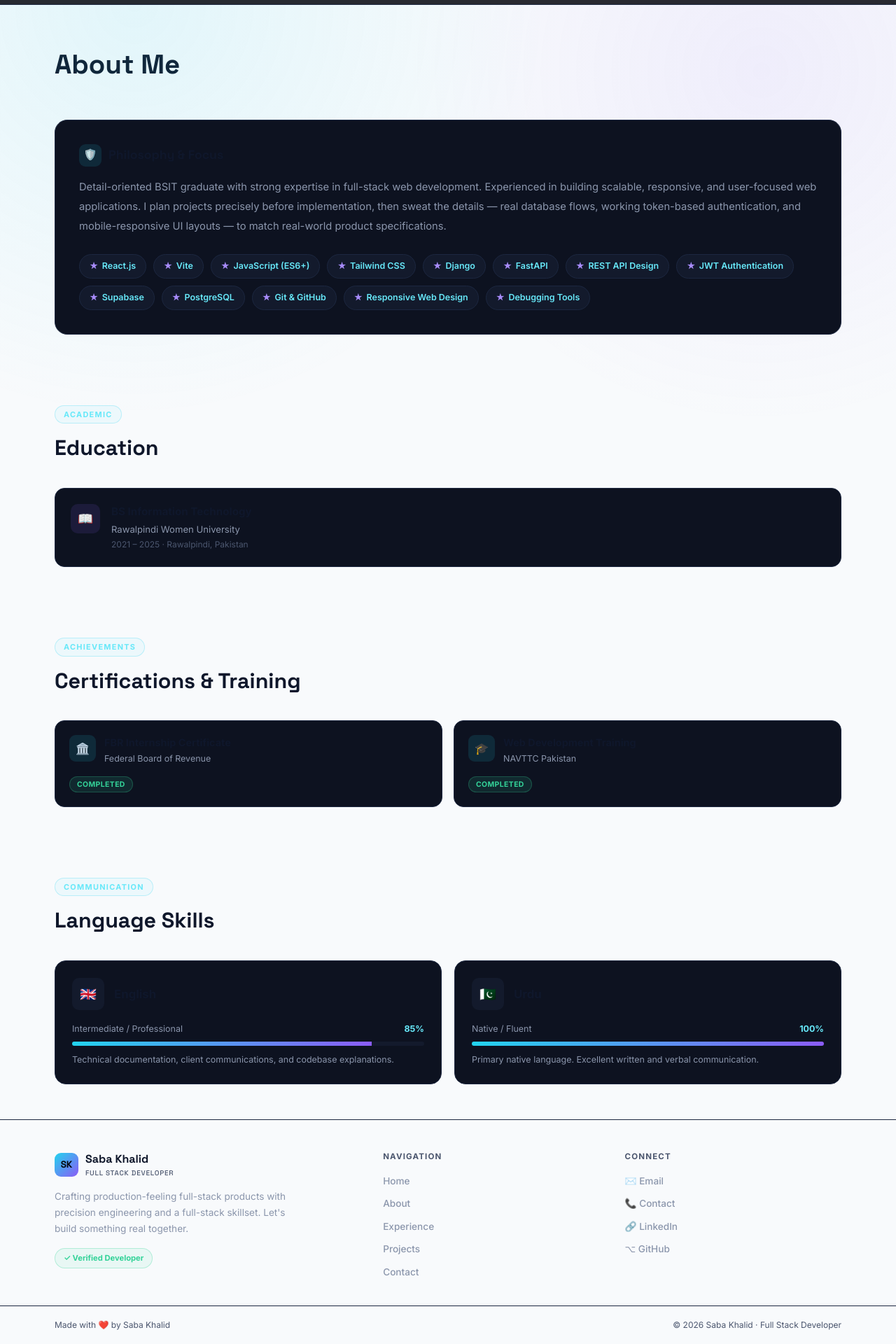
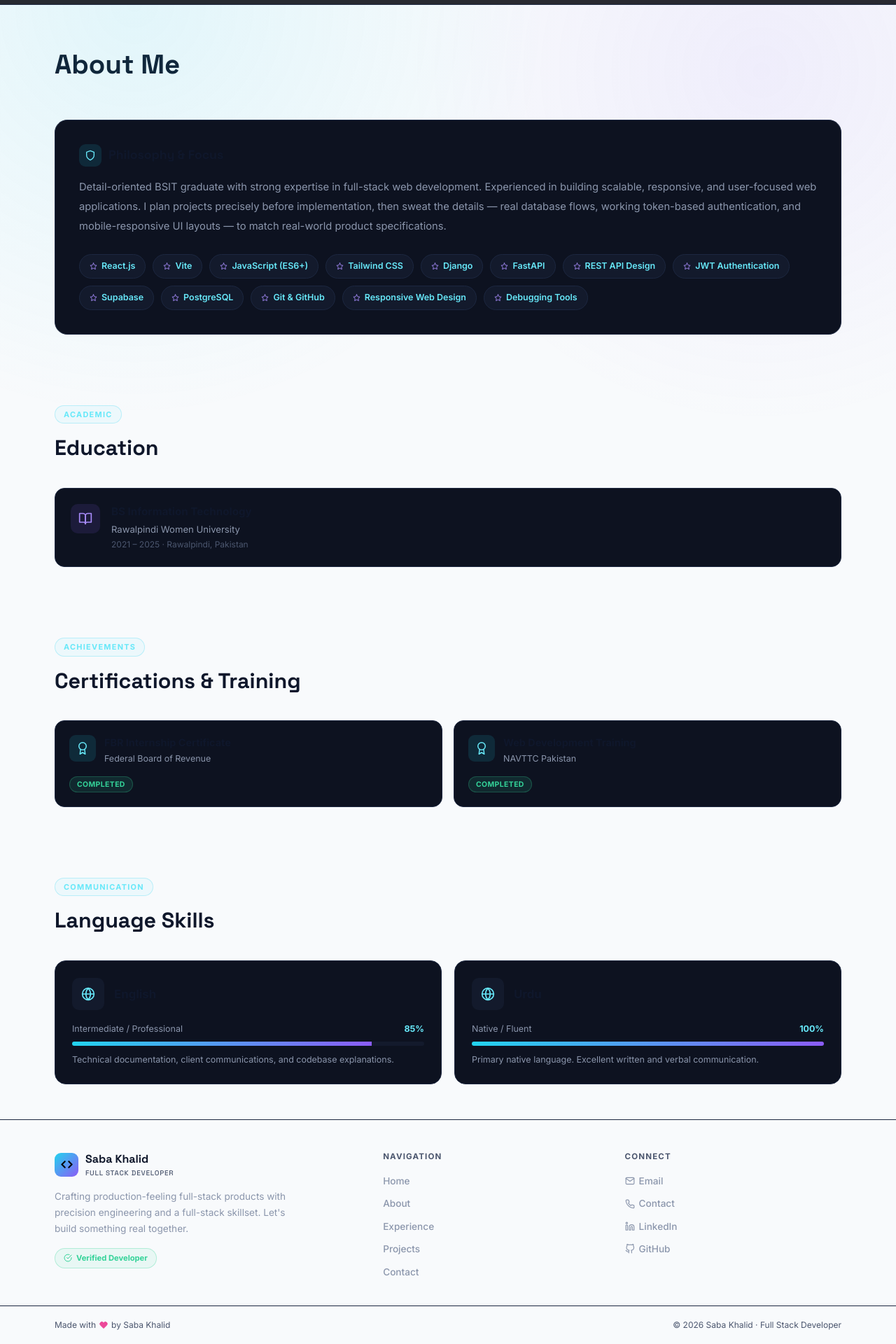
Before and after one commit to sabakhalidpk091-eng/My-Portfolio, a React (Vite) app in the folder frontend/: page /about in a window 1280 px wide. Shown: the part 58-1978 px from the top of the page at 70% size. Built offline with nearby package versions, Linux system fonts and the light colour scheme; no server answers.

Commit message:
Replace all emoji and glyph elements with React Icons globally, update Saba Khalid hero content details

```diff
--- a/frontend/src/components/Footer.jsx
+++ b/frontend/src/components/Footer.jsx
@@ -1,5 +1,6 @@
 import React from 'react';
 import { Link } from 'react-router-dom';
+import { FiCode, FiMail, FiPhone, FiLinkedin, FiGithub, FiCheckCircle, FiHeart } from 'react-icons/fi';
 
 export default function Footer() {
     return (
@@ -7,14 +8,18 @@ export default function Footer() {
             <div className="footer-inner">
                 <div className="footer-brand">
                     <Link className="logo" to="/" style={{ marginBottom: '14px' }}>
-                        <div className="logo-mark">SK</div>
+                        <div className="logo-mark">
+                            <FiCode size={17} style={{ strokeWidth: 3 }} />
+                        </div>
                         <div>
                             <span>Saba Khalid</span>
                             <span className="logo-sub">FULL STACK DEVELOPER</span>
                         </div>
                     </Link>
                     <p style={{ marginTop: '14px' }}>Crafting production-feeling full-stack products with precision engineering and a full-stack skillset. Let's build something real together.</p>
-                    <span className="footer-badge">✓ Verified Developer</span>
+                    <span className="footer-badge" style={{ display: 'inline-flex', alignItems: 'center', gap: '6px' }}>
+                        <FiCheckCircle size={12} /> Verified Developer
+                    </span>
                 </div>
 
                 <div className="footer-col">
@@ -28,16 +33,26 @@ export default function Footer() {
 
                 <div className="footer-col">
                     <h5>Connect</h5>
-                    <a className="flink" href="mailto:sabakhalidpk091@gmail.com">✉️ Email</a>
-                    <a className="flink" href="tel:03482195468">📞 Contact</a>
-                    <a className="flink" href="#" target="_blank" rel="noreferrer">🔗 LinkedIn</a>
-                    <a className="flink" href="#" target="_blank" rel="noreferrer">⌥ GitHub</a>
+                    <a className="flink" href="mailto:sabakhalidpk091@gmail.com" style={{ display: 'flex', alignItems: 'center', gap: '6px' }}>
+                        <FiMail size={14} /> Email
+                    </a>
+                    <a className="flink" href="tel:03482195468" style={{ display: 'flex', alignItems: 'center', gap: '6px' }}>
+                        <FiPhone size={14} /> Contact
+                    </a>
+                    <a className="flink" href="#" target="_blank" rel="noreferrer" style={{ display: 'flex', alignItems: 'center', gap: '6px' }}>
+                        <FiLinkedin size={14} /> LinkedIn
+                    </a>
+                    <a className="flink" href="#" target="_blank" rel="noreferrer" style={{ display: 'flex', alignItems: 'center', gap: '6px' }}>
+                        <FiGithub size={14} /> GitHub
+                    </a>
                 </div>
             </div>
 
             <div className="footer-bottom">
-                <div className="footer-bottom-inner">
-                    <p>Made with ❤️ by Saba Khalid</p>
+                <div className="footer-bottom-inner" style={{ display: 'flex', justifyContent: 'space-between', alignItems: 'center', flexWrap: 'wrap' }}>
+                    <p style={{ display: 'flex', alignItems: 'center', gap: '5px' }}>
+                        Made with <FiHeart size={12} style={{ color: 'var(--pink)', fill: 'var(--pink)' }} /> by Saba Khalid
+                    </p>
                     <p>© 2026 Saba Khalid · Full Stack Developer</p>
                 </div>
             </div>
--- a/frontend/src/pages/About.jsx
+++ b/frontend/src/pages/About.jsx
@@ -1,4 +1,5 @@
 import React from 'react';
+import { FiShield, FiBookOpen, FiAward, FiGlobe, FiStar } from 'react-icons/fi';
 
 export default function About() {
     return (
@@ -9,24 +10,29 @@ export default function About() {
 
             <section>
                 <div className="philo-card">
-                    <h3><span className="ic">🛡️</span> Philosophy &amp; Focus</h3>
+                    <h3 style={{ display: 'flex', alignItems: 'center', gap: '10px' }}>
+                        <span className="ic" style={{ display: 'flex', alignItems: 'center', justifyContent: 'center' }}>
+                            <FiShield size={16} />
+                        </span>
+                        Philosophy &amp; Focus
+                    </h3>
                     <p>
                         Detail-oriented BSIT graduate with strong expertise in full-stack web development. Experienced in building scalable, responsive, and user-focused web applications. I plan projects precisely before implementation, then sweat the details — real database flows, working token-based authentication, and mobile-responsive UI layouts — to match real-world product specifications.
                     </p>
                     <div className="tag-cloud">
-                        <span className="tag-pill"><span className="star">★</span> React.js</span>
-                        <span className="tag-pill"><span className="star">★</span> Vite</span>
-                        <span className="tag-pill"><span className="star">★</span> JavaScript (ES6+)</span>
-                        <span className="tag-pill"><span className="star">★</span> Tailwind CSS</span>
-                        <span className="tag-pill"><span className="star">★</span> Django</span>
-                        <span className="tag-pill"><span className="star">★</span> FastAPI</span>
-                        <span className="tag-pill"><span className="star">★</span> REST API Design</span>
-                        <span className="tag-pill"><span className="star">★</span> JWT Authentication</span>
-                        <span className="tag-pill"><span className="star">★</span> Supabase</span>
-                        <span className="tag-pill"><span className="star">★</span> PostgreSQL</span>
-                        <span className="tag-pill"><span className="star">★</span> Git &amp; GitHub</span>
-                        <span className="tag-pill"><span className="star">★</span> Responsive Web Design</span>
-                        <span className="tag-pill"><span className="star">★</span> Debugging Tools</span>
+                        <span className="tag-pill"><FiStar size={11} className="star" /> React.js</span>
+                        <span className="tag-pill"><FiStar size={11} className="star" /> Vite</span>
+                        <span className="tag-pill"><FiStar size={11} className="star" /> JavaScript (ES6+)</span>
+                        <span className="tag-pill"><FiStar size={11} className="star" /> Tailwind CSS</span>
+                        <span className="tag-pill"><FiStar size={11} className="star" /> Django</span>
+                        <span className="tag-pill"><FiStar size={11} className="star" /> FastAPI</span>
+                        <span className="tag-pill"><FiStar size={11} className="star" /> REST API Design</span>
+                        <span className="tag-pill"><FiStar size={11} className="star" /> JWT Authentication</span>
+                        <span className="tag-pill"><FiStar size={11} className="star" /> Supabase</span>
+                        <span className="tag-pill"><FiStar size={11} className="star" /> PostgreSQL</span>
+                        <span className="tag-pill"><FiStar size={11} className="star" /> Git &amp; GitHub</span>
+                        <span className="tag-pill"><FiStar size={11} className="star" /> Responsive Web Design</span>
+                        <span className="tag-pill"><FiStar size={11} className="star" /> Debugging Tools</span>
                     </div>
                 </div>
             </section>
@@ -37,8 +43,10 @@ export default function About() {
                     <div className="sec-eyebrow">Academic</div>
                     <h2>Education</h2>
                 </div>
-                <div className="edu-card">
-                    <div className="edu-icon">📖</div>
+                <div className="edu-card" style={{ display: 'flex', gap: '16px', alignItems: 'flex-start' }}>
+                    <div className="edu-icon" style={{ display: 'flex', alignItems: 'center', justifyContent: 'center', flexShrink: 0 }}>
+                        <FiBookOpen size={20} />
+                    </div>
                     <div>
                         <h4>BS Information Technology</h4>
                         <div className="sub">Rawalpindi Women University</div>
@@ -55,8 +63,10 @@ export default function About() {
                 </div>
                 <div className="cert-grid">
                     <div className="cert-card">
-                        <div className="top">
-                            <div className="cert-icon">🏛️</div>
+                        <div className="top" style={{ display: 'flex', gap: '12px', alignItems: 'flex-start', marginBottom: '12px' }}>
+                            <div className="cert-icon" style={{ display: 'flex', alignItems: 'center', justifyContent: 'center', flexShrink: 0 }}>
+                                <FiAward size={18} />
+                            </div>
                             <div>
                                 <h4>FBR Internship Certificate</h4>
                                 <div className="org">Federal Board of Revenue</div>
@@ -65,8 +75,10 @@ export default function About() {
                         <span className="cert-status done">Completed</span>
                     </div>
                     <div className="cert-card">
-                        <div className="top">
-                            <div className="cert-icon">🎓</div>
+                        <div className="top" style={{ display: 'flex', gap: '12px', alignItems: 'flex-start', marginBottom: '12px' }}>
+                            <div className="cert-icon" style={{ display: 'flex', alignItems: 'center', justifyContent: 'center', flexShrink: 0 }}>
+                                <FiAward size={18} />
+                            </div>
                             <div>
                                 <h4>Web Development Training</h4>
                                 <div className="org">NAVTTC Pakistan</div>
@@ -85,8 +97,10 @@ export default function About() {
                 </div>
                 <div className="lang-grid">
                     <div className="lang-card">
-                        <div className="lang-top">
-                            <div className="lang-icon">🇬🇧</div>
+                        <div className="lang-top" style={{ display: 'flex', alignItems: 'center', gap: '14px', marginBottom: '18px' }}>
+                            <div className="lang-icon" style={{ display: 'flex', alignItems: 'center', justifyContent: 'center' }}>
+                                <FiGlobe size={20} />
+                            </div>
                             <h4>English</h4>
                         </div>
                         <div className="lang-meta"><span>Intermediate / Professional</span><b>85%</b></div>
@@ -94,8 +108,10 @@ export default function About() {
                         <p className="lang-desc">Technical documentation, client communications, and codebase explanations.</p>
                     </div>
                     <div className="lang-card">
-                        <div className="lang-top">
-                            <div className="lang-icon">🇵🇰</div>
+                        <div className="lang-top" style={{ display: 'flex', alignItems: 'center', gap: '14px', marginBottom: '18px' }}>
+                            <div className="lang-icon" style={{ display: 'flex', alignItems: 'center', justifyContent: 'center' }}>
+                                <FiGlobe size={20} />
+                            </div>
                             <h4>Urdu</h4>
                         </div>
                         <div className="lang-meta"><span>Native / Fluent</span><b>100%</b></div>
--- a/frontend/src/pages/Home.jsx
+++ b/frontend/src/pages/Home.jsx
@@ -1,6 +1,6 @@
 import React, { useState, useEffect } from 'react';
 import { Link } from 'react-router-dom';
-import { FiGithub, FiExternalLink, FiLayers } from 'react-icons/fi';
+import { FiGithub, FiExternalLink, FiLayers, FiCpu, FiLayout, FiDatabase, FiTool, FiTerminal } from 'react-icons/fi';
 
 const API_URL = import.meta.env.VITE_API_URL || (import.meta.env.PROD ? '' : 'http://localhost:8000');
 
@@ -34,16 +34,19 @@ export default function Home() {
 
     return (
         <div className="page">
-            {/* HERO (Centered Layout, right side term/developer.json removed as requested) */}
+            {/* HERO (Centered Layout matching Saqib screenshot content layout for Saba Khalid) */}
             <div className="hero" style={{ display: 'flex', flexDirection: 'column', alignItems: 'center', textAlign: 'center', maxWidth: '820px', margin: '0 auto', padding: '90px 20px 40px' }}>
                 <div className="eyebrow" style={{ display: 'inline-flex', justifyContent: 'center' }}>
                     <span className="dot"></span> Available for freelance & remote roles
                 </div>
-                <h1 style={{ textAlign: 'center', marginBottom: '20px' }}>
-                    Building full-stack products that feel <span className="accent">production-ready</span>.
+                <h1 style={{ textAlign: 'center', fontSize: '3.6rem', fontWeight: 800, margin: '0 0 10px' }}>
+                    I'm <span className="accent">Saba Khalid</span>
                 </h1>
-                <p style={{ margin: '0 auto 24px', maxWidth: '640px', lineHeight: 1.8 }}>
-                    Motivated full-stack developer based in Islamabad/Rawalpindi, Pakistan. Skilled in shipping real-world web apps — from real estate platforms to CRMs and HR systems — using React, FastAPI, Django, and Supabase. I care about the details that make a demo feel like a real product.
+                <h2 style={{ fontSize: '1.6rem', fontWeight: 700, color: 'var(--text)', marginBottom: '24px' }}>
+                    Full Stack Developer
+                </h2>
+                <p style={{ margin: '0 auto 30px', maxWidth: '720px', fontSize: '1.02rem', lineHeight: '1.85', color: 'var(--muted)' }}>
+                    Full-Stack Developer with a Bachelor's degree in Information Technology and hands-on experience building and deploying responsive web applications. Skilled in developing end-to-end solutions using React, FastAPI, Django, and Supabase. Passionate about designing secure, scalable, and user-focused web platforms that solve real-world problems while continuously exploring modern tech stacks.
                 </p>
                 <div className="hero-btns" style={{ justifyContent: 'center', marginBottom: '24px' }}>
                     <Link className="btn-primary" to="/projects">View Projects →</Link>
@@ -66,7 +69,10 @@ export default function Home() {
             {/* STUDIO WORKSPACE */}
             <section id="studio">
                 <div className="studio-head">
-                    <h2>🖥️ Studio Workspace</h2>
+                    <h2 style={{ display: 'flex', alignItems: 'center', gap: '10px' }}>
+                        <FiTerminal size={20} style={{ color: 'var(--cyan)' }} />
+                        Studio Workspace
+                    </h2>
                     <div className="studio-live">
                         <span className="bar"><span></span><span></span><span></span></span> Live Build
                     </div>
@@ -105,18 +111,27 @@ export default function Home() {
                             COMPILER TERMINAL
                         </div>
                         <div className="compile-row">
-                            <div className="compile-icon">📦</div>
+                            <div className="compile-icon" style={{ display: 'flex', alignItems: 'center', justifyContent: 'center' }}>
+                                <FiLayers size={16} />
+                            </div>
                             <div className="compile-txt"><b>Compiling Project</b><span>...</span></div>
                         </div>
                         <div className="wave-box">
                             <span></span><span></span><span></span><span></span><span></span><span></span><span></span>
                         </div>
                         <div className="deploy-row">
-                            <div className="dtop"><span className="di">☁️</span> Cloud Deployment</div>
+                            <div className="dtop">
+                                <span className="di" style={{ display: 'flex', alignItems: 'center', justifyContent: 'center' }}>
+                                    <FiDatabase size={15} />
+                                </span>
+                                Cloud Deployment
+                            </div>
                             <div className="deploy-line"></div>
                         </div>
                         <div className="success-block">
-                            <div className="rocket">🚀</div>
+                            <div className="rocket" style={{ display: 'inline-flex', justifyContent: 'center', marginBottom: '10px' }}>
+                                <FiCpu size={26} style={{ color: 'var(--green)' }} />
+                            </div>
                             <div className="stxt">SUCCESS</div>
                             <div className="stime">Service deployed at {deployTime}</div>
                         </div>
@@ -133,7 +148,9 @@ export default function Home() {
                 </div>
                 <div className="skills-grid">
                     <div className="skill-card">
-                        <div className="skill-icon cyan">🎨</div>
+                        <div className="skill-icon cyan" style={{ display: 'flex', alignItems: 'center', justifyContent: 'center' }}>
+                            <FiLayout size={18} />
+                        </div>
                         <h4>Frontend</h4>
                         <div className="skill-list">
                             <span>React.js / Vite</span>
@@ -143,7 +160,9 @@ export default function Home() {
                         </div>
                     </div>
                     <div className="skill-card">
-                        <div className="skill-icon purple">⚙️</div>
+                        <div className="skill-icon purple" style={{ display: 'flex', alignItems: 'center', justifyContent: 'center' }}>
+                            <FiCpu size={18} />
+                        </div>
                         <h4>Backend</h4>
                         <div className="skill-list">
                             <span>Django</span>
@@ -153,7 +172,9 @@ export default function Home() {
                         </div>
                     </div>
                     <div className="skill-card">
-                        <div className="skill-icon cyan">🗄️</div>
+                        <div className="skill-icon cyan" style={{ display: 'flex', alignItems: 'center', justifyContent: 'center' }}>
+                            <FiDatabase size={18} />
+                        </div>
                         <h4>Database &amp; Cloud</h4>
                         <div className="skill-list">
                             <span>Supabase</span>
@@ -163,7 +184,9 @@ export default function Home() {
                         </div>
                     </div>
                     <div className="skill-card">
-                        <div className="skill-icon purple">🛠️</div>
+                        <div className="skill-icon purple" style={{ display: 'flex', alignItems: 'center', justifyContent: 'center' }}>
+                            <FiTool size={18} />
+                        </div>
                         <h4>Tools / Other</h4>
                         <div className="skill-list">
                             <span>Git &amp; GitHub</span>
```
Also changed, not shown: frontend/src/pages/Contact.jsx (+33 -11 lines), frontend/src/pages/Experience.jsx (+13 -4 lines).
